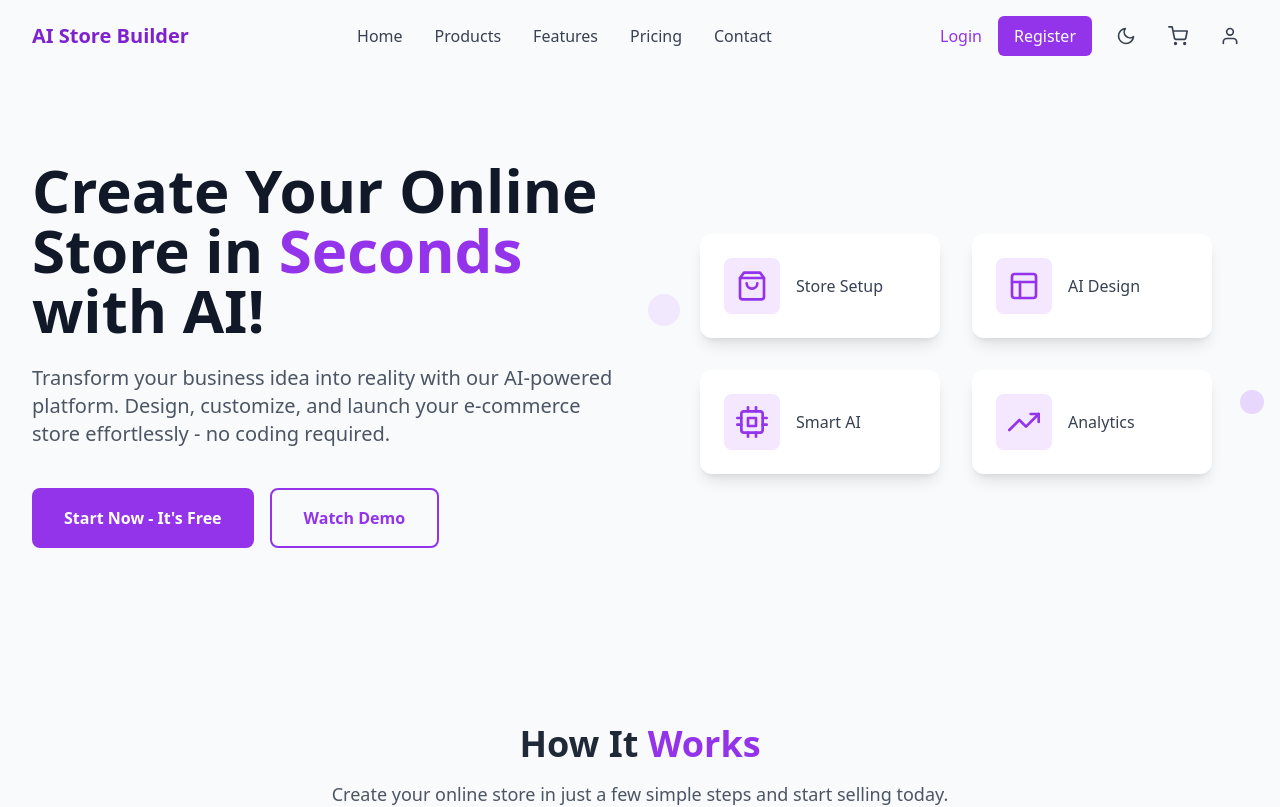
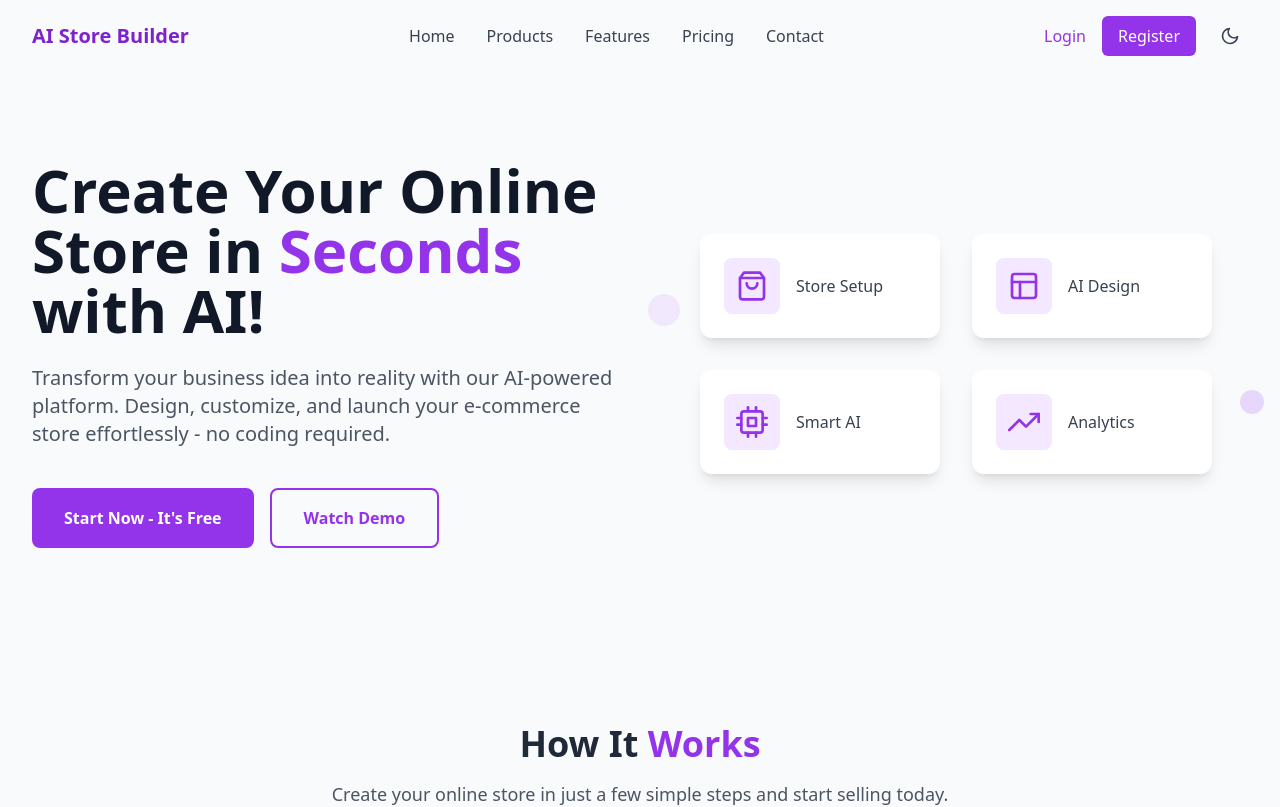
Before and after one commit to zobirofkir/wee-build-frontend, a React (Create React App) app: page / in a window 1280 px wide. Shown: the top 807 px of the page. Built offline with nearby package versions, Linux system fonts and the light colour scheme.

Commit message:
remove cards and profile icons

```diff
--- a/src/component/header-component.js
+++ b/src/component/header-component.js
@@ -122,23 +122,6 @@ const HeaderComponent = () => {
               {darkMode ? <FiSun size={20} /> : <FiMoon size={20} />}
             </button>
 
-            {/* Cart */}
-            <a
-              href="/cart"
-              className="p-2 rounded-full text-gray-700 dark:text-gray-200 hover:bg-purple-100 dark:hover:bg-purple-900 transition-colors"
-              aria-label="Shopping cart"
-            >
-              <FiShoppingCart size={20} />
-            </a>
-
-            {/* User profile */}
-            <a
-              href="/profile"
-              className="p-2 rounded-full text-gray-700 dark:text-gray-200 hover:bg-purple-100 dark:hover:bg-purple-900 transition-colors"
-              aria-label="User profile"
-            >
-              <FiUser size={20} />
-            </a>
           </div>
 
           {/* Mobile menu button */}
@@ -208,26 +191,10 @@ const HeaderComponent = () => {
           </a>
           <a
             href="/auth/register"
-            className="block px-3 py-2 rounded-md text-base font-medium bg-purple-600 text-white hover:bg-purple-700"
+            className="block px-3 py-2 rounded-md text-base font-medium bg-purple-600 text-white hover:bg-purple-700 max-w-[100px] text-center"
           >
             Register
           </a>
-          <div className="flex items-center space-x-4 px-3 py-2">
-            <a
-              href="/cart"
-              className="p-2 rounded-full text-gray-700 dark:text-gray-200 hover:bg-purple-100 dark:hover:bg-purple-800 transition-colors"
-              aria-label="Shopping cart"
-            >
-              <FiShoppingCart size={20} />
-            </a>
-            <a
-              href="/profile"
-              className="p-2 rounded-full text-gray-700 dark:text-gray-200 hover:bg-purple-100 dark:hover:bg-purple-800 transition-colors"
-              aria-label="User profile"
-            >
-              <FiUser size={20} />
-            </a>
-          </div>
         </div>
       </div>
     </nav>
```
